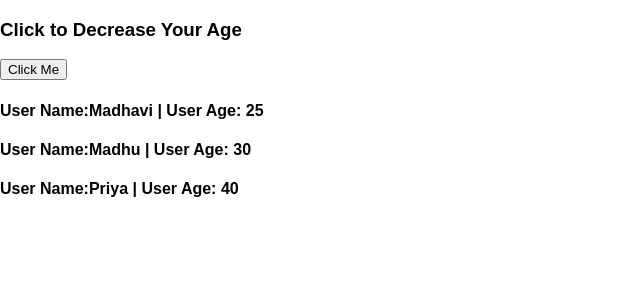
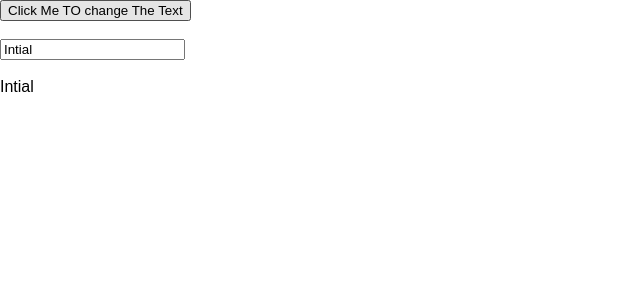
Before and after one commit to Madhavi2316/ReactPractise, a React (Create React App) app: page / in a window 1280 px wide. Shown: the top 300 px of the page, without its empty margins (0-640 px from the left). Built offline with nearby package versions, Linux system fonts and the light colour scheme.

Commit message:
Two Way Bindning

```diff
--- a/src/AgeDecrease/AgeDecreaseApp.js
+++ b/src/AgeDecrease/AgeDecreaseApp.js
@@ -13,7 +13,11 @@ class AgeDecreaseApp extends Component{
                {
                  name:'Priya',age:40
 
-                }
+                },
+                {
+                    name:'PriyaMani',age:50
+
+                   }
                 ]
     };
     decMyAge=(e)=>{
--- /dev/null
+++ b/src/TwoWayBinding/TwoWayBindApp.js
@@ -0,0 +1,27 @@
+import React,{Component} from 'react';
+class TwoWayBindApp extends Component{
+    state={
+        name: 'Intial'
+    }
+    //on button click state name value will be changed
+    clciked=()=>{
+        this.setState({name:"I am clicked"})
+    }
+    inputHandler=(event)=>{
+        this.setState({name:event.target.value})
+    }
+
+    render(){
+        return(
+            <div>
+                <button onClick={this.clciked}>Click Me TO change The Text</button>
+                <br/>               <br/>
+                {/*Two Make it two way binding add value property*/}
+                <input onChange={this.inputHandler} value={this.state.name} name="Ename" type="text"/><br/><br/>
+                {/*To display state current value*/}
+                <div>{this.state.name}</div>
+            </div>
+            )
+            }
+        }
+export default TwoWayBindApp;
--- a/src/index.js
+++ b/src/index.js
@@ -5,5 +5,6 @@ import App from './App';
 import registerServiceWorker from './registerServiceWorker';
 import RoutApp from './Routing/RoutApp';
 import AgeDecreaseApp from './AgeDecrease/AgeDecreaseApp';
-ReactDOM.render(<AgeDecreaseApp />, document.getElementById('root'));
+import TwoWayBindApp from './TwoWayBinding/TwoWayBindApp';
+ReactDOM.render(<TwoWayBindApp />, document.getElementById('root'));
 registerServiceWorker();
```
